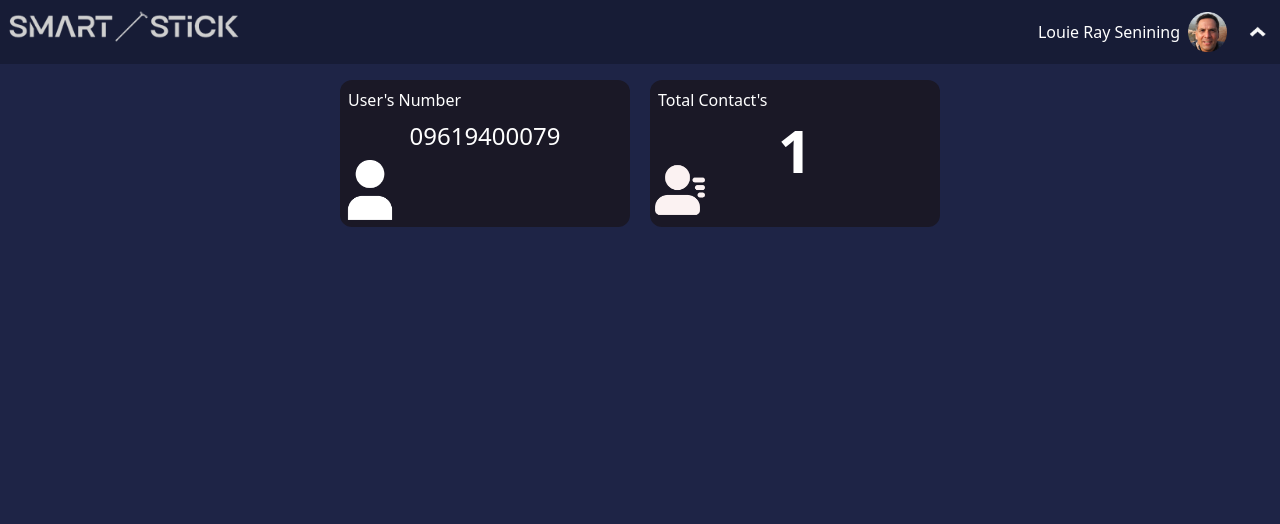
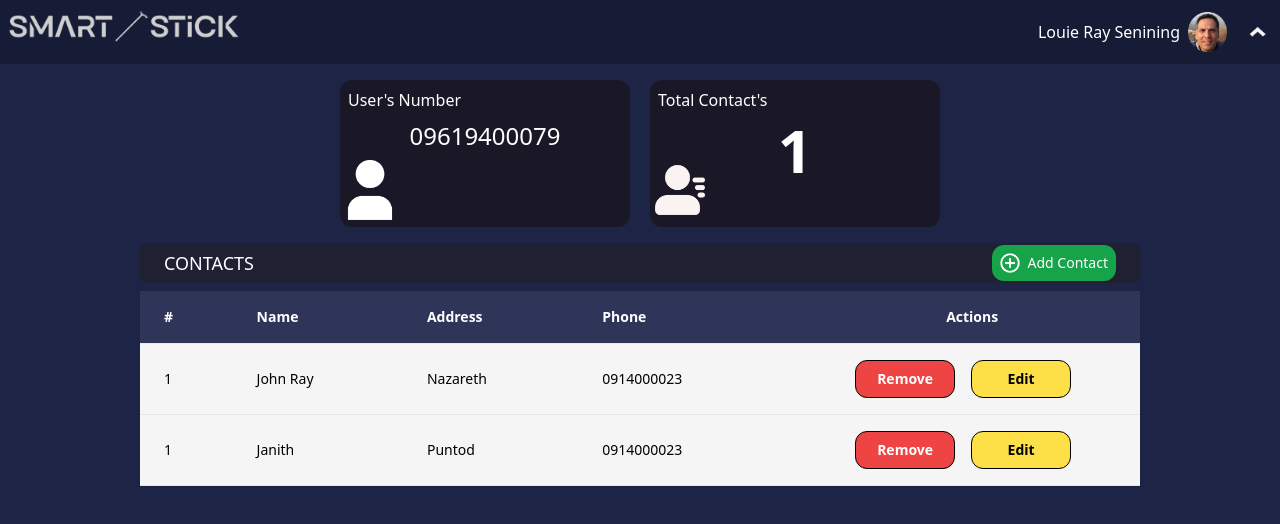
Before and after one commit to jraay12/SmartStick, a React (Create React App) app in the folder my-project/: page /User in a window 1280 px wide. Shown: the top 524 px of the page. Built offline with nearby package versions, Linux system fonts and the light colour scheme.

Commit message:
add table

```diff
--- /dev/null
+++ b/my-project/src/Sampledata/sample.js
@@ -0,0 +1,14 @@
+const sample = [{
+    "name" : "John Ray",
+    "Address" : "Nazareth",
+    "Phone" : "0914000023"
+},
+
+{
+    "name" : "Janith",
+    "Address" : "Puntod",
+    "Phone" : "0914000023"
+}]
+
+
+export default sample
--- a/my-project/src/components/Buttons.js
+++ b/my-project/src/components/Buttons.js
@@ -2,15 +2,18 @@ import React from "react";
 
 const Button = (props) => {
   return (
-    <>
+    <div className="flex">
+
+      <img src={props.image} />
       <button
         type={props.type}
         onClick={props.onClick}
         className={`select-none w-full h-full rounded-xl border-[1px] border-black ${props.className}`}
       >
+
         {props.buttonName}{" "}
       </button>
-    </>
+    </div>
   );
 };
 
--- /dev/null
+++ b/my-project/src/components/Table.js
@@ -0,0 +1,76 @@
+import React from "react";
+import Add from "../assets/Add.png";
+import sample from "../Sampledata/sample";
+import Button from "./Buttons";
+
+const Table = (props) => {
+  return (
+    <div className="flex flex-col">
+      <div className="flex items-center px-6 h-10 bg-tableColor  rounded-md w-[1000px] text-white text-lg">
+        {props.label}
+        <div className="flex w-full justify-end ">
+          <div className="flex items-center bg-green-600 rounded-xl">
+            <img src={Add} className="object-contain h-[20px] w-[20px] ml-2" />
+            <button className="select-none w-full h-full  text-sm p-2 ">
+              Add Contact
+            </button>
+          </div>
+        </div>
+      </div>
+      <div class="flex flex-col">
+        <div class="overflow-x-auto sm:-mx-6 lg:-mx-8">
+          <div class="inline-block min-w-full py-2 sm:px-6 lg:px-8">
+            <div class="overflow-hidden">
+              <table class="min-w-full text-left text-sm font-light">
+                <thead class="border-b bg-tableHeaderColor text-white font-medium ">
+                  <tr>
+                    <th scope="col" class="px-6 py-4">
+                      #
+                    </th>
+                    <th scope="col" class="px-6 py-4">
+                      Name
+                    </th>
+                    <th scope="col" class="px-6 py-4">
+                      Address
+                    </th>
+                    <th scope="col" class="px-6 py-4">
+                      Phone
+                    </th>
+                    <th scope="col" class="pl-40 py-4">
+                      Actions
+                    </th>
+                  </tr>
+                </thead>
+                <tbody>
+                  {sample.map((item) => (
+                    <tr class="border-b bg-neutral-100 dark:border-neutral-500 dark:bg-neutral-700">
+                      <td class="whitespace-nowrap px-6 py-4 font-medium">1</td>
+                      <td class="whitespace-nowrap px-6 py-4">{item.name}</td>
+                      <td class="whitespace-nowrap px-6 py-4">
+                        {item.Address}
+                      </td>
+                      <td class="whitespace-nowrap px-6 py-4">{item.Phone}</td>
+
+                      <td class="flex items-center justify-center gap-4 w-full  py-4">
+                        <Button
+                          buttonName="Remove"
+                          className="text-white p-2 bg-red-500 min-w-[100px] font-semibold"
+                        />
+                        <Button
+                          buttonName="Edit"
+                          className="text-black font-semibold p-2 bg-yellow-300 min-w-[100px]"
+                        />
+                      </td>
+                    </tr>
+                  ))}
+                </tbody>
+              </table>
+            </div>
+          </div>
+        </div>
+      </div>
+    </div>
+  );
+};
+
+export default Table;
--- a/my-project/src/pages/User.js
+++ b/my-project/src/pages/User.js
@@ -3,6 +3,7 @@ import Header from "../components/Header";
 import Card from "../components/Card";
 import userNumber from "../assets/userNumber.png";
 import totalContacts from "../assets/totalContacts.png"
+import Table from "../components/Table";
 
 const User = () => {
   return (
@@ -13,6 +14,9 @@ const User = () => {
           <Card label="User's Number" number="09619400079" image={userNumber} />
           <Card label="Total Contact's" number="1" className="text-6xl font-bold" image={totalContacts} />
         </div>
+        <Table
+        label = "CONTACTS"
+        />
       </div>
     </div>
   );
--- a/my-project/tailwind.config.js
+++ b/my-project/tailwind.config.js
@@ -12,7 +12,9 @@ module.exports = {
       colors: {
         darkBlue : "#1E2446",
         headerColor : "#171C36",
-        cardColor : "#1A1826"
+        cardColor : "#1A1826",
+        tableColor : "#1F2132",
+        tableHeaderColor : "#2F3559"
       }
     },
   },
```
Also changed, not shown: my-project/src/assets/Add.png (added).
